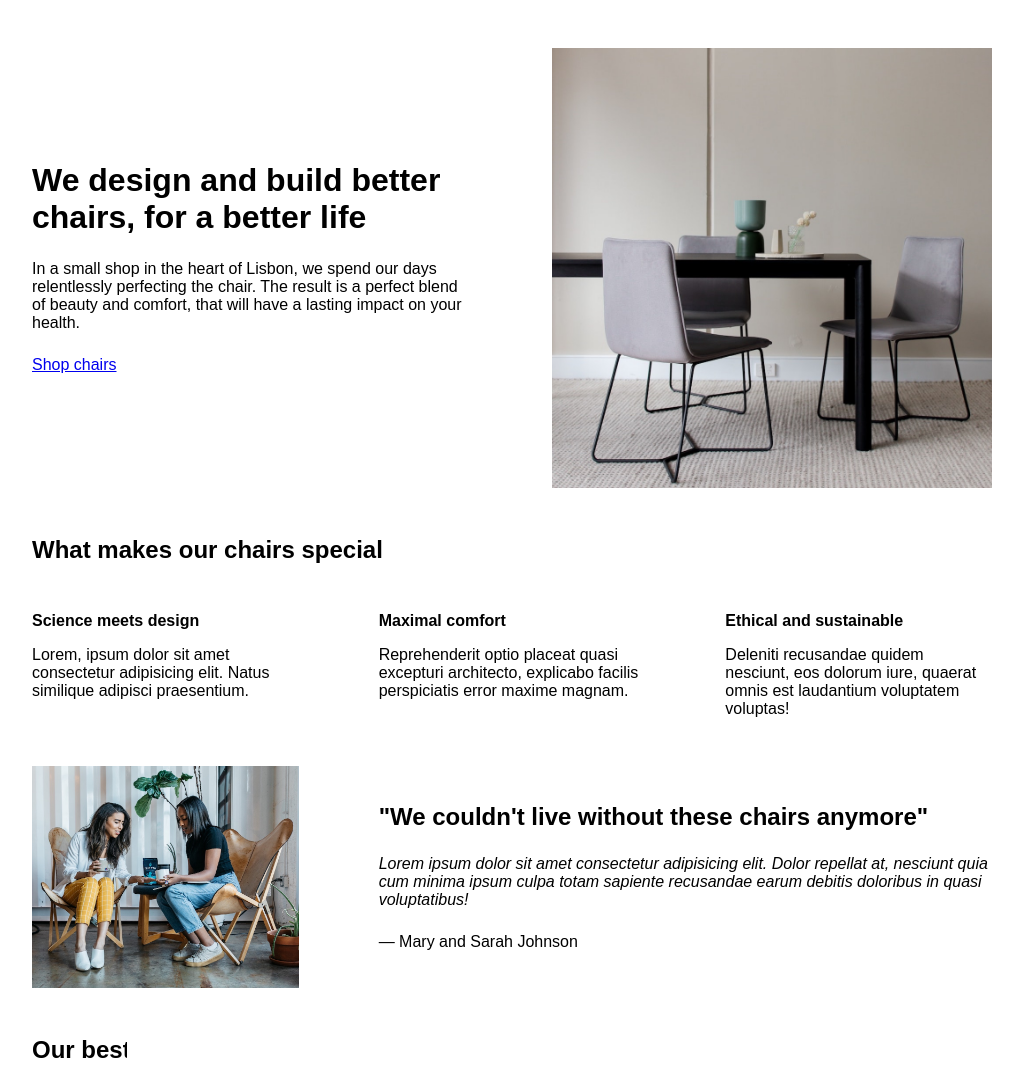
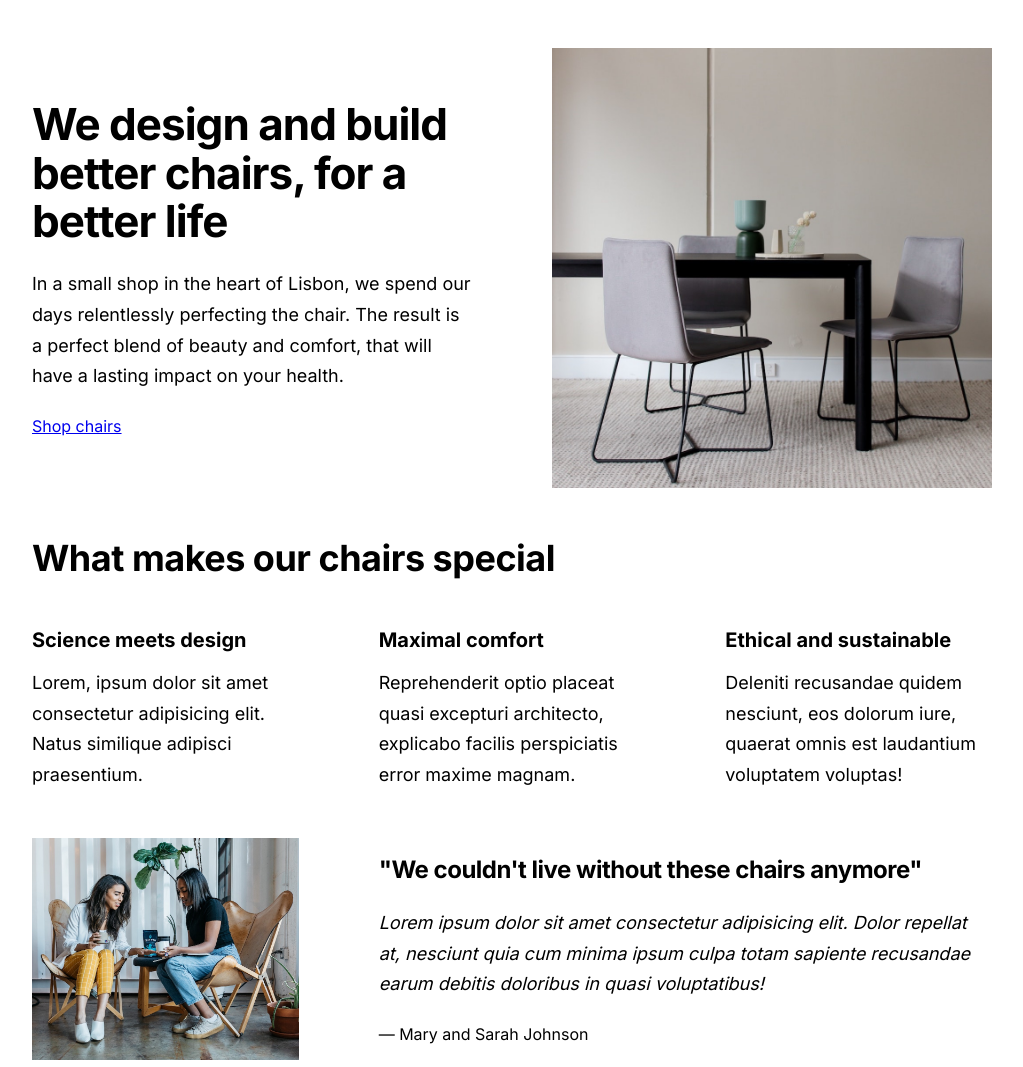
Before and after one commit to RadoslavKolev/lisbon-chair-shop, a plain HTML site: page index.html in a window 1280 px wide. Shown: the top 1067 px of the page, without its empty margins (128-1151 px from the left). Drawn offline with Linux system fonts and the light colour scheme.

Commit message:
2. Implemented typography

```diff
--- a/index.html
+++ b/index.html
@@ -1,13 +1,19 @@
 <!DOCTYPE html>
 <html lang="en">
+
 <head>
   <meta charset="UTF-8" />
   <meta http-equiv="X-UA-Compatible" content="IE=edge" />
   <meta name="viewport" content="width=device-width, initial-scale=1.0" />
 
+  <link rel="preconnect" href="https://fonts.googleapis.com">
+  <link rel="preconnect" href="https://fonts.gstatic.com" crossorigin>
+  <link href="https://fonts.googleapis.com/css2?family=Inter:wght@400;500;700&family=Raleway:wght@100&display=swap"
+    rel="stylesheet">
   <link rel="stylesheet" href="style.css" />
   <title>Lisbon Chair Shop</title>
 </head>
+
 <body>
   <div class="container">
     <header>
@@ -159,4 +165,5 @@
     </footer>
   </div>
 </body>
+
 </html>
--- a/style.css
+++ b/style.css
@@ -1,9 +1,9 @@
 /*
-SPACING SYSTEM (px)
-2 / 4 / 8 / 12 / 16 / 24 / 32 / 48 / 64 / 80 / 96 / 128
+  SPACING SYSTEM (px)
+  2 / 4 / 8 / 12 / 16 / 24 / 32 / 48 / 64 / 80 / 96 / 128
 
-FONT SIZE SYSTEM (px)
-10 / 12 / 14 / 16 / 18 / 20 / 24 / 30 / 36 / 44 / 52 / 62 / 74 / 86 / 98
+  FONT SIZE SYSTEM (px)
+  10 / 12 / 14 / 16 / 18 / 20 / 24 / 30 / 36 / 44 / 52 / 62 / 74 / 86 / 98
 */
 
 * {
@@ -16,7 +16,7 @@ FONT SIZE SYSTEM (px)
 /* GENERAL STYLES */
 /* ------------------------ */
 body {
-  font-family: sans-serif;
+  font-family: 'Inter', sans-serif;
 }
 
 .container {
@@ -31,6 +31,8 @@ section {
 
 h2 {
   margin-bottom: 48px;
+  font-size: 36px;
+  letter-spacing: -0.5px;
 }
 
 .grid-3-cols {
@@ -57,10 +59,15 @@ header {
 
 h1 {
   margin-bottom: 24px;
+  font-size: 44px;
+  line-height: 1.1;
+  letter-spacing: -1px;
 }
 
 .header-text {
   margin-bottom: 24px;
+  font-size: 18px;
+  line-height: 1.7;
 }
 
 img {
@@ -69,17 +76,22 @@ img {
 
 /* FEATURES */
 .features-icon {
+
 }
 
 .features-title {
   margin-bottom: 16px;
+  font-size: 20px;
 }
 
 .features-text {
+  font-size: 18px;
+  line-height: 1.7;
 }
 
 /* TESTIMONIAL */
 .testimonial-section {
+
 }
 
 .testimonial-box {
@@ -89,11 +101,14 @@ img {
 
 .testimonial-box h2 {
   margin-bottom: 24px;
+  font-size: 24px;
 }
 
 .testimonial-text {
   font-style: italic;
   margin-bottom: 24px;
+  font-size: 18px;
+  line-height: 1.7;
 }
 
 /* CHAIRS */
@@ -103,6 +118,7 @@ img {
 
 h3 {
   margin-bottom: 24px;
+  font-size: 20px;
 }
 
 .chair-details {
@@ -122,13 +138,16 @@ h3 {
 }
 
 .chair-icon {
+
 }
 
 .chair-price {
   display: flex;
   justify-content: space-between;
+  font-size: 20px;
 }
 
 footer {
   margin-bottom: 48px;
+  font-size: 14px
 }
```
Lines whose indentation alone changed are shown as unchanged.
